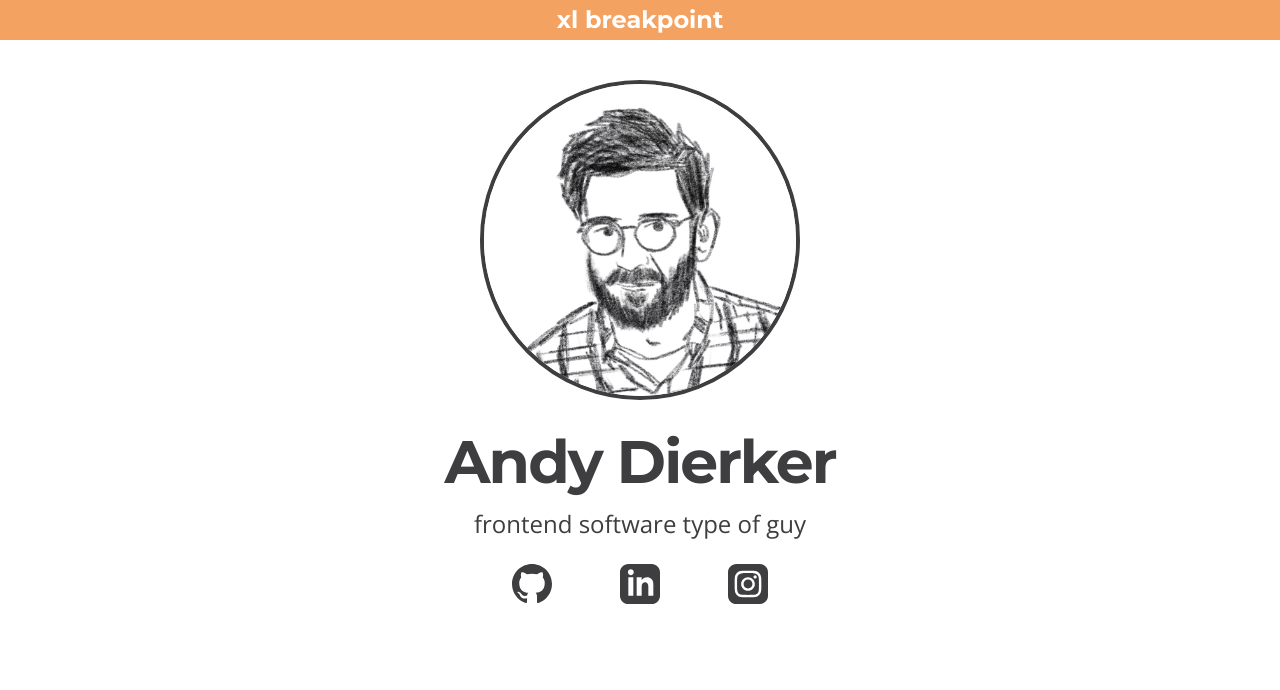
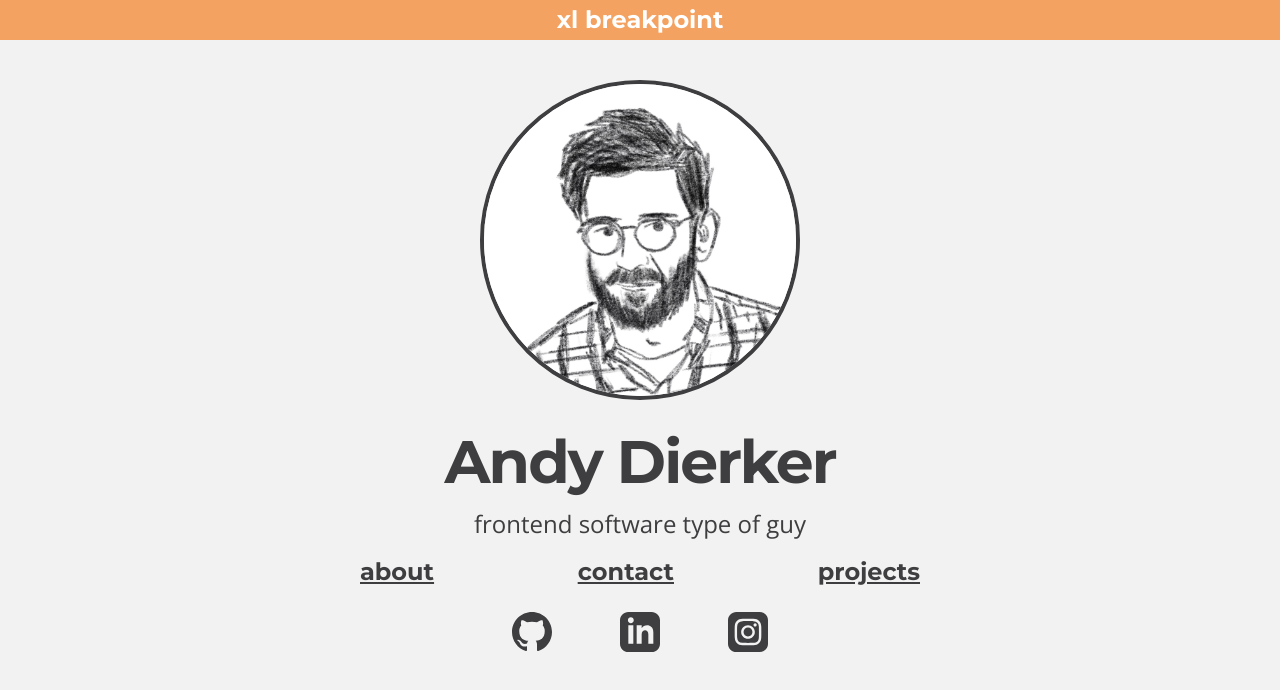
Before and after one commit to adierker/andydierkerdotcom-experimental, a Next.js app: page / in a window 1280 px wide. Shown: the top 690 px of the page. Built offline with nearby package versions, Linux system fonts and the light colour scheme.

Commit message:
add links row temporary, not spaced right

```diff
--- a/src/pages/index.tsx
+++ b/src/pages/index.tsx
@@ -26,10 +26,15 @@ export default function Home() {
           <h1 className="text-4xl xs:text-5xl sm:text-6xl headline">Andy Dierker</h1>
           <h2 className="text-2xl xs:text-2xl body mt-2 xs:mt-4">frontend software type of guy</h2>
         </div>
-        <div className="flex flex-row justify-between w-1/2 max-w-xxs min-w-max mt-6">
-          <Github className="h-8 w-8 xs:h-10 xs:w-10 flex-1" url="https://github.com/adierker"/>
-          <LinkedIn className="h-8 w-8 xs:h-10 xs:w-10 flex-1" url="https://www.linkedin.com/in/dierker/"/>
-          <Instagram className="h-8 w-8 xs:h-10 xs:w-10 flex-1" url="https://www.instagram.com/dierker/"/>
+        <div className="flex flex-col xs:flex-row justify-between w-full md:w-1/2 mt-4 headline-spaced text-2xl underline">
+          <a className="text-center" href="/thing">about</a>
+          <a className="text-center mt-2 xs:mt-0" href="/thing">contact</a>
+          <a className="text-center mt-2 xs:mt-0" href="/thing">projects</a>
+        </div>
+        <div className="flex flex-row justify-between w-3/4 xs:w-1/2 min-w-max max-w-xxs mt-8 xs:mt-6">
+          <Github className="h-10 w-10 flex-1" url="https://github.com/adierker"/>
+          <LinkedIn className="h-10 w-10 flex-1" url="https://www.linkedin.com/in/dierker/"/>
+          <Instagram className="h-10 w-10 flex-1" url="https://www.instagram.com/dierker/"/>
         </div>
       </main>
 
--- a/src/styles/global.css
+++ b/src/styles/global.css
@@ -6,7 +6,7 @@
 @tailwind utilities;
 
 body {
-  background-color: #ffffff;
+  background-color: #f2f2f2;
 }
 
 @layer utilities {
--- a/tailwind.config.js
+++ b/tailwind.config.js
@@ -14,7 +14,8 @@ module.exports = {
     },
     extend: {
       colors: {
-        'drkr-white': '#ffffff', // #e7e1d3 matches the image
+        'drkr-white': '#ffffff',
+        'drkr-gray': '#f2f2f2',
         'drkr-black': '#3e3e40',
         'drkr-dark-green': '#264653',
         'drkr-green': '#2a9d8f',
```
